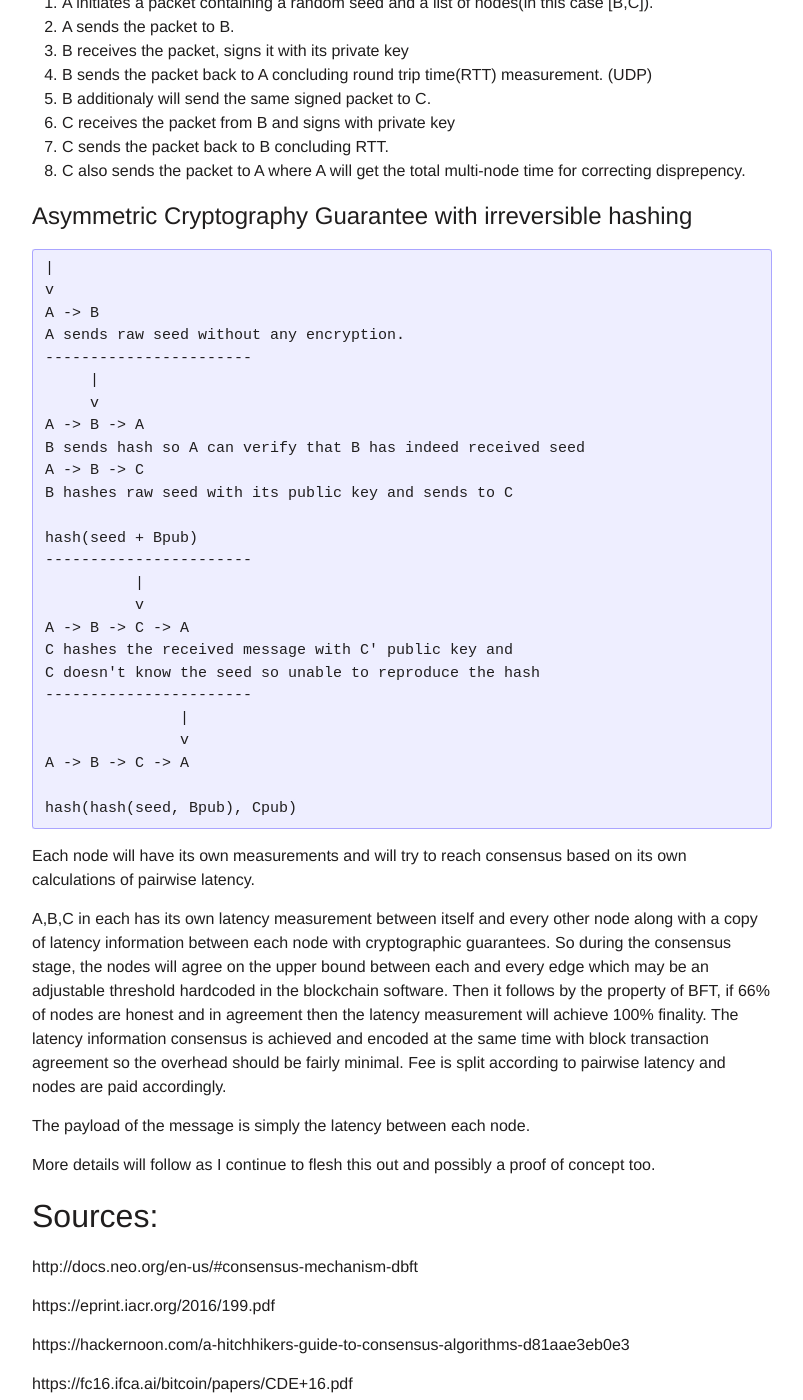
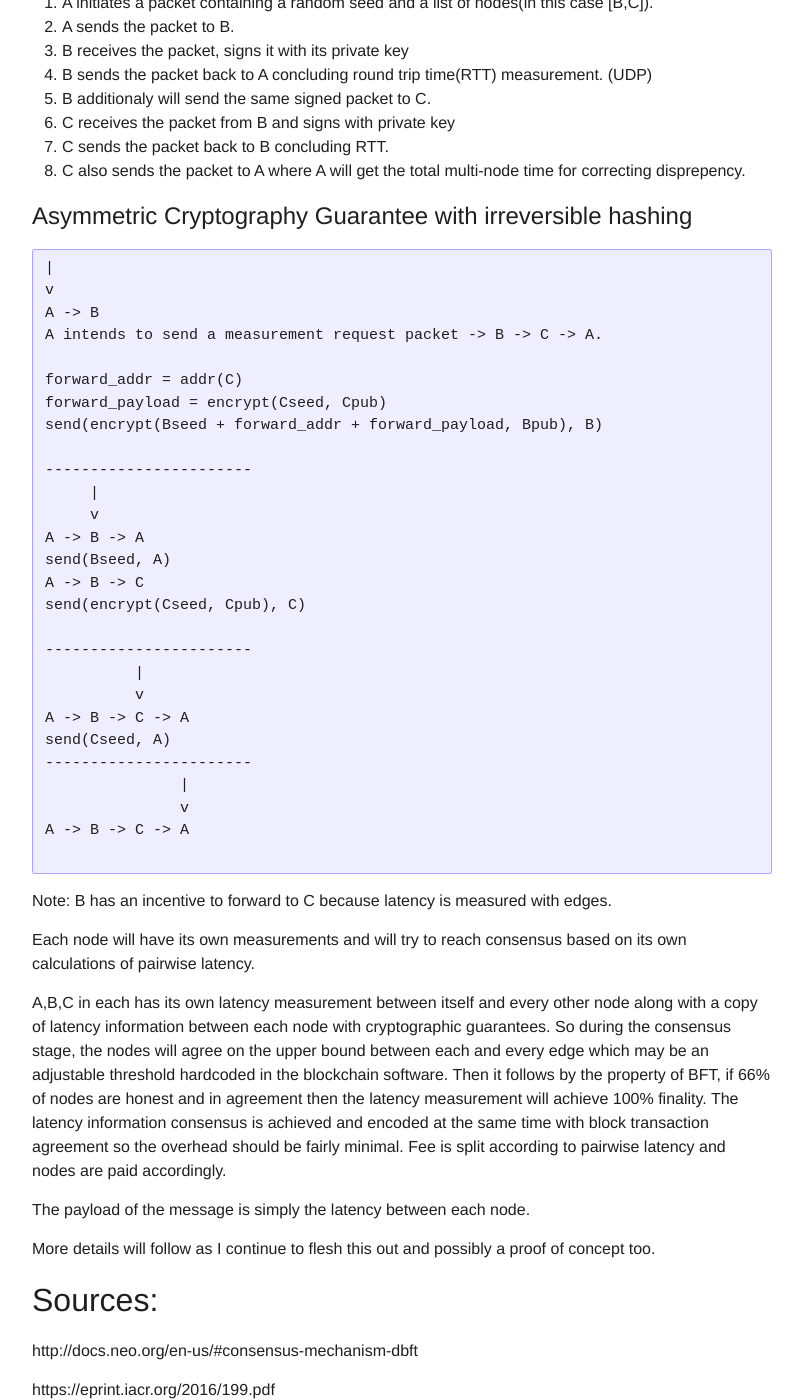
Before and after one commit to 0b01/rickyhan.com, a Jekyll site: the page built from dPoSL.md, in a window 1280 px wide and 1400 px high, scrolled down 2116 px. Shown: the whole window, without its empty margins (238-1041 px from the left). Built offline with Jekyll 4.4.1, drawn with Linux system fonts in a browser that asks for light colours.

Commit message:
change crypto

````diff
--- a/dPoSL.md
+++ b/dPoSL.md
@@ -66,30 +66,33 @@ From the perspective of one node:
 |
 v
 A -> B
-A sends raw seed without any encryption.
+A intends to send a measurement request packet -> B -> C -> A.
+
+forward_addr = addr(C)
+forward_payload = encrypt(Cseed, Cpub)
+send(encrypt(Bseed + forward_addr + forward_payload, Bpub), B)
+
 -----------------------
      |
      v
 A -> B -> A
-B sends hash so A can verify that B has indeed received seed
+send(Bseed, A)
 A -> B -> C
-B hashes raw seed with its public key and sends to C
+send(encrypt(Cseed, Cpub), C)
 
-hash(seed + Bpub)
 -----------------------
           |
           v
 A -> B -> C -> A
-C hashes the received message with C' public key and
-C doesn't know the seed so unable to reproduce the hash
+send(Cseed, A)
 -----------------------
                |
                v
 A -> B -> C -> A
 
-hash(hash(seed, Bpub), Cpub)
 ```
 
+Note: B has an incentive to forward to C because latency is measured with edges.
 
 Each node will have its own measurements and will try to reach consensus based on its own calculations of pairwise latency.
 
````
